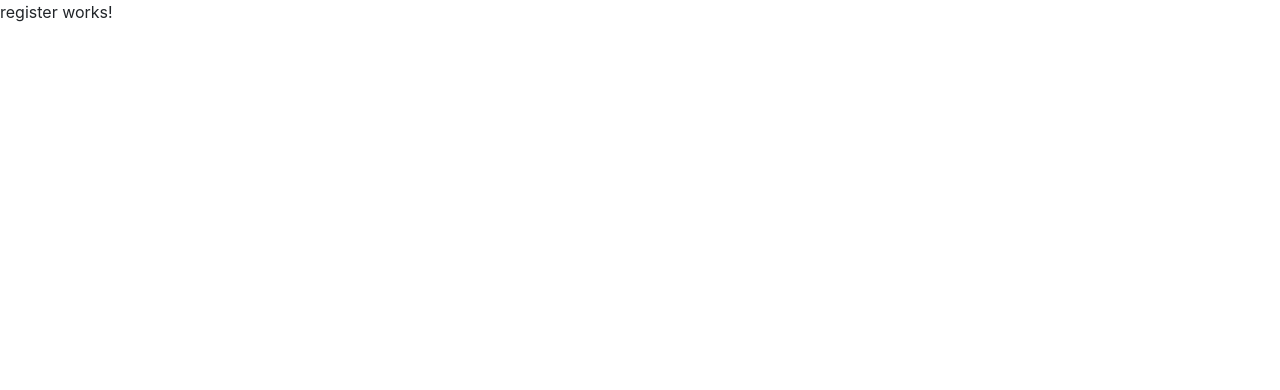
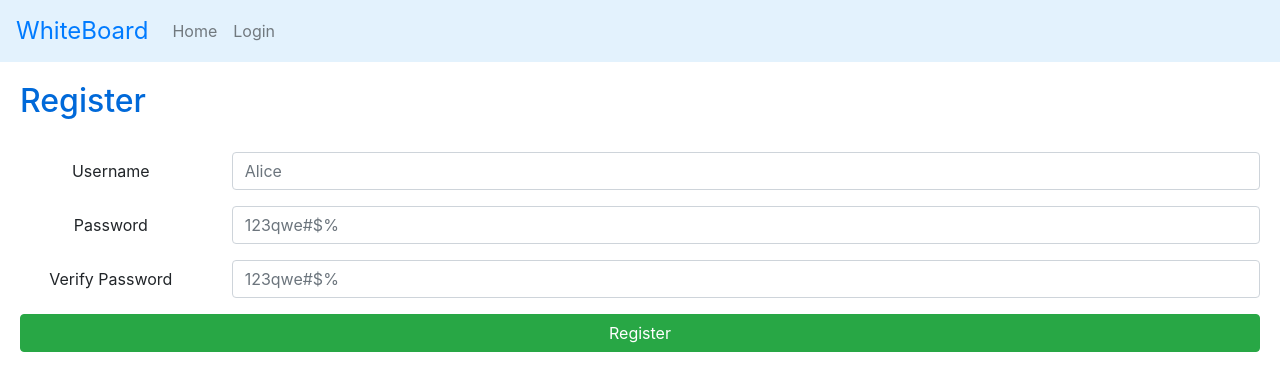
Before and after one commit to karantyagi/whiteboard-angular-client, an Angular app: page /register in a window 1280 px wide. Shown: the top 390 px of the page. Built offline with nearby package versions, Linux system fonts and the light colour scheme.

Commit message:
added register UI

```diff
--- a/src/app/register/register.component.html
+++ b/src/app/register/register.component.html
@@ -1,3 +1,66 @@
-<p>
-  register works!
-</p>
+<nav class="navbar navbar-expand-lg  navbar-light" style="background-color: #e3f2fd;">
+  <!--<a class="navbar-brand" href="#">White-Board</a>-->
+  <a class="navbar-brand" href="#" style="color: #007bff; font-size: x-large">WhiteBoard</a>
+  <button class="navbar-toggler" type="button" data-toggle="collapse" data-target="#navbarNav" aria-controls="navbarNav"
+          aria-expanded="false" aria-label="Toggle navigation">
+    <span class="navbar-toggler-icon"></span>
+  </button>
+  <div class="collapse navbar-collapse">
+    <ul class="navbar-nav">
+      <li class="nav-item">
+        <a class="nav-link" routerLink="/home">Home</a>
+      </li>
+      <li class="nav-item">
+        <a class="nav-link" routerLink="/login">Login</a>
+      </li>
+      <!--<li class="nav-item">-->
+      <!--<a class="nav-link" routerLink="/register">Register</a>-->
+      <!--</li>-->
+    </ul>
+  </div>
+</nav>
+
+<div style="margin: 5px; padding: 15px;">
+  <h2 style="color: #0069d9;">Register</h2>
+  <br>
+
+
+  <form>
+    <div class="form-group row">
+      <label for="usernameFld" class="col-sm-2 col-form-label text-center">Username</label>
+      <div class="col-sm-10">
+        <input type="text" class="form-control" id="usernameFld" name="first_name" placeholder="Alice"
+               [(ngModel)]="username"
+               required="required">
+      </div>
+    </div>
+
+    <div class="form-group row">
+      <label for="passwordFld" class="col-sm-2 col-form-label text-center">Password</label>
+      <div class="col-sm-10">
+        <input type="password" class="form-control" id="passwordFld" name="password" placeholder="123qwe#$%"
+               [(ngModel)]="password"
+               required="required">
+      </div>
+    </div>
+
+    <div class="form-group row">
+      <label for="verifyPasswordFld" class="col-sm-2 col-form-label text-center">Verify Password</label>
+      <div class="col-sm-10">
+        <input [(ngModel)]="password2"
+          type="password" class="form-control" id="verifyPasswordFld" name="verify_password"
+
+        placeholder="123qwe#$%" required="required">
+      </div>
+    </div>
+
+    <button id="registerBtn"
+            type="button"
+            (click)="register(username, password, password2)"
+            class="btn btn-success btn-block">Register
+    </button>
+    <div>
+    </div>
+
+  </form>
+</div>
```
